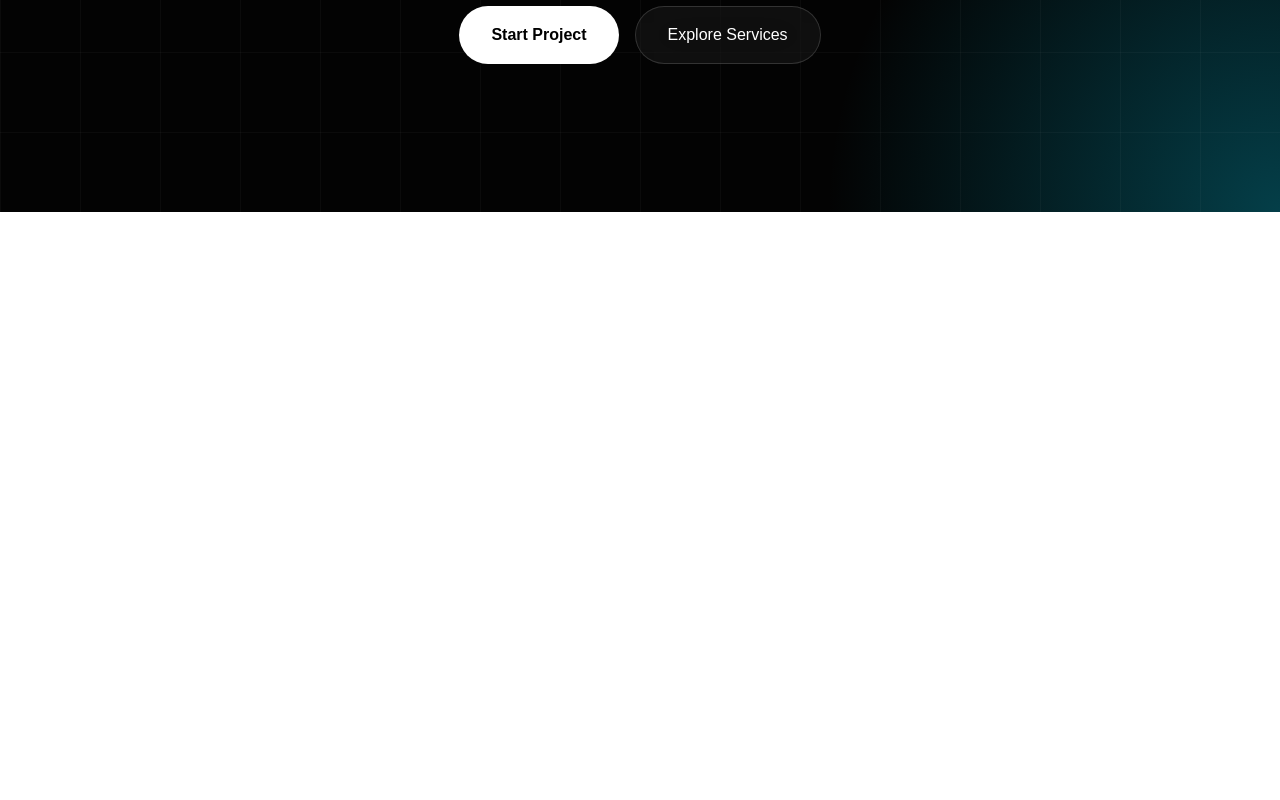
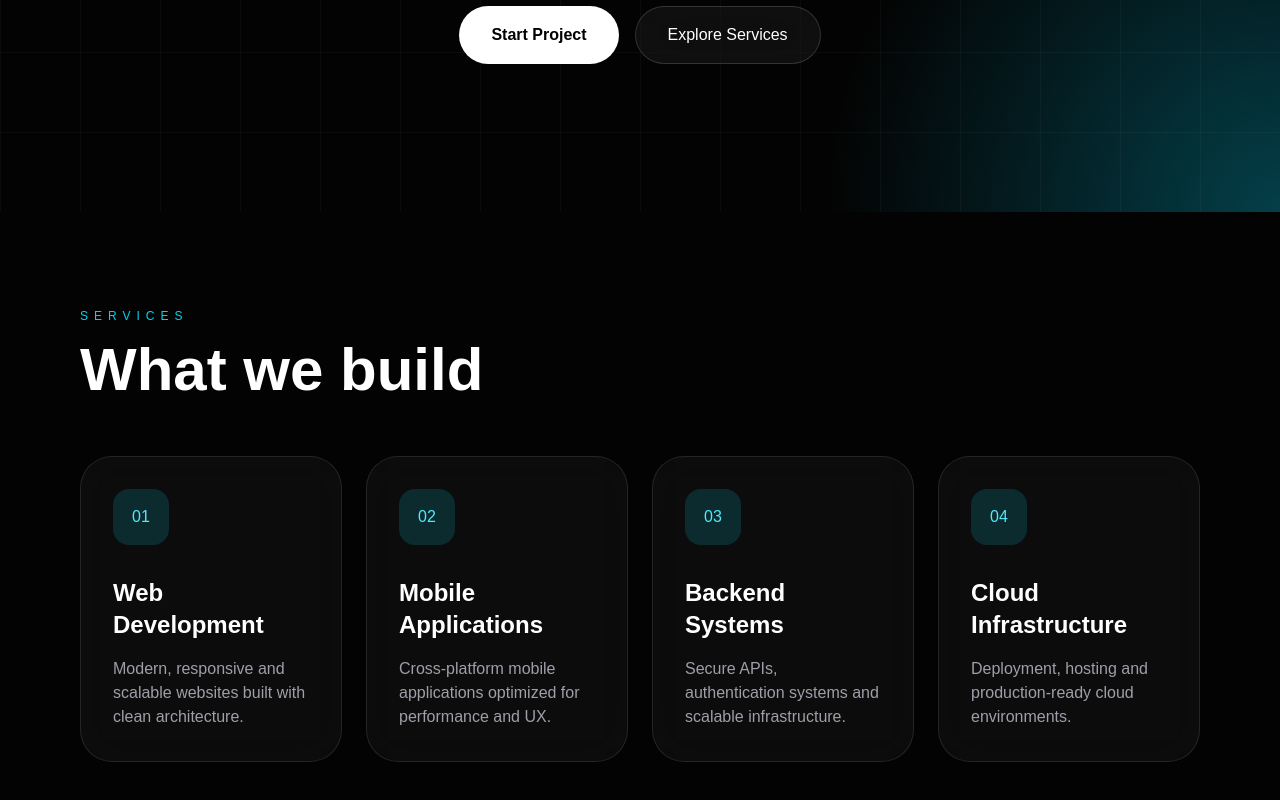
Before and after one commit to 2LLSOFT/2llsoft-clean, a Next.js app: page / in a window 1280 px wide. Shown: the part 588-1388 px from the top of the page. Before the commit the page ends 800 px from the top, so only its background shows below. Built offline with nearby package versions, Linux system fonts and the light colour scheme.

Commit message:
fix homepage

```diff
--- a/app/page.tsx
+++ b/app/page.tsx
@@ -1,11 +1,13 @@
 import Navbar from "@/components/Navbar";
 import Hero from "@/sections/Hero";
+import Services from "@/sections/Services";
 
 export default function Home() {
   return (
     <main className="bg-[#030303]">
       <Navbar />
       <Hero />
+      <Services />
     </main>
   );
 }
--- /dev/null
+++ b/sections/Services.tsx
@@ -0,0 +1,56 @@
+const services = [
+  {
+    title: "Web Development",
+    text: "Modern, responsive and scalable websites built with clean architecture.",
+  },
+  {
+    title: "Mobile Applications",
+    text: "Cross-platform mobile applications optimized for performance and UX.",
+  },
+  {
+    title: "Backend Systems",
+    text: "Secure APIs, authentication systems and scalable infrastructure.",
+  },
+  {
+    title: "Cloud Infrastructure",
+    text: "Deployment, hosting and production-ready cloud environments.",
+  },
+];
+
+export default function Services() {
+  return (
+    <section
+      id="services"
+      className="px-6 py-24 text-white md:px-20"
+    >
+      <p className="text-xs uppercase tracking-[0.5em] text-cyan-400">
+        Services
+      </p>
+
+      <h2 className="mt-4 text-4xl font-black md:text-6xl">
+        What we build
+      </h2>
+
+      <div className="mt-14 grid gap-6 md:grid-cols-4">
+        {services.map((service, index) => (
+          <div
+            key={service.title}
+            className="rounded-[2rem] border border-white/10 bg-white/[0.04] p-8 backdrop-blur-xl transition hover:-translate-y-2 hover:bg-white/[0.08]"
+          >
+            <div className="mb-8 flex h-14 w-14 items-center justify-center rounded-2xl bg-cyan-400/15 text-cyan-300">
+              0{index + 1}
+            </div>
+
+            <h3 className="text-2xl font-bold">
+              {service.title}
+            </h3>
+
+            <p className="mt-4 text-zinc-400">
+              {service.text}
+            </p>
+          </div>
+        ))}
+      </div>
+    </section>
+  );
+}
```
